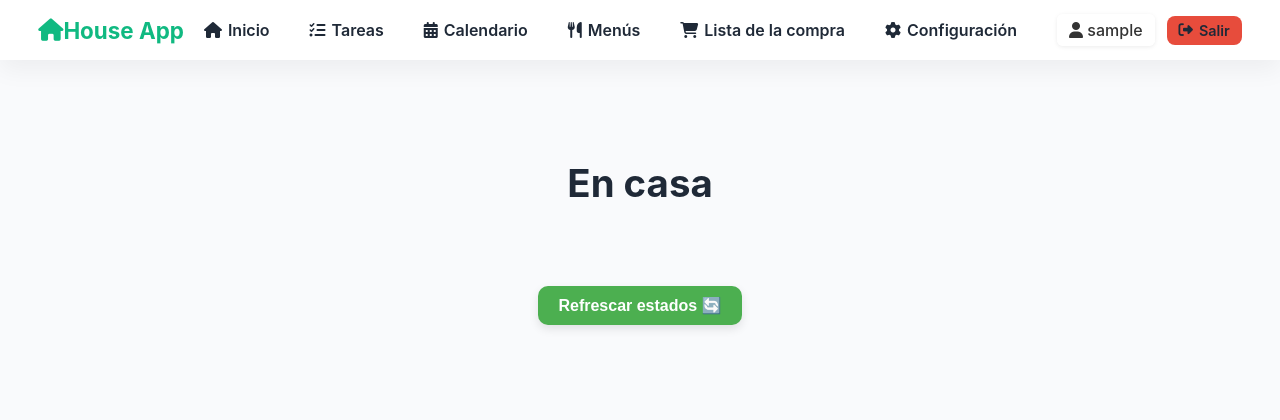
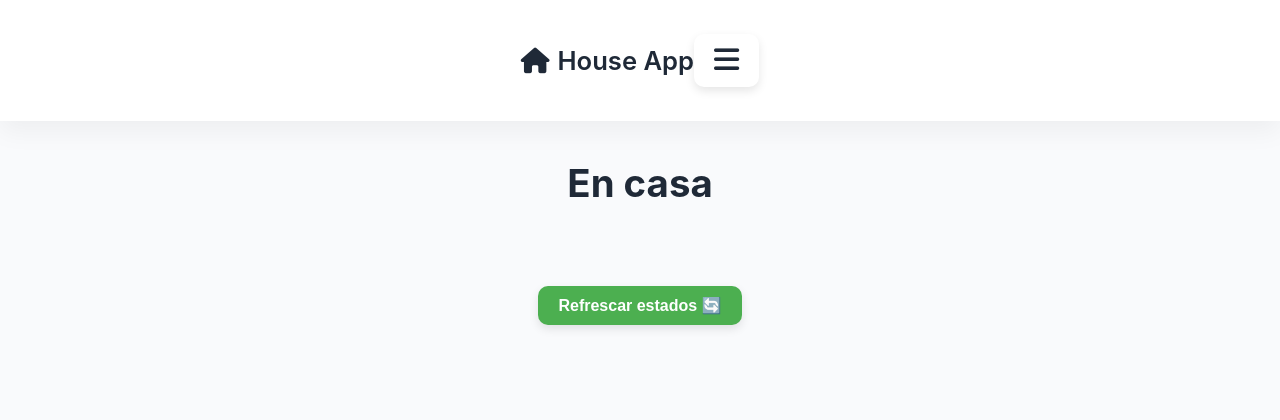
Before and after one commit to Josojmf/APP-CASA, a Flask app: page / in a window 1280 px wide. Shown: the top 420 px of the page. Run offline with Flask 3, Linux system fonts and the light colour scheme; the visitor is signed in with stand-in values (Sample User, id 1); data that the repository does not hold is empty; some libraries are stand-ins or nearby versions.

Commit message:
Fixed mobile navbar

```diff
--- a/app/static/styles/global.css
+++ b/app/static/styles/global.css
@@ -40,33 +40,46 @@ main {
 .logo {
     display: flex;
     align-items: center;
-    font-size: 1.4rem;
-    font-weight: 700;
-    color: #10b981;
+    font-size: 1.6rem;
+    font-weight: 600;
+    gap: 8px;
+    color: #1f2937;
 }
 
+
 .menu-toggle {
-    display: none;
+    font-size: 1.8rem;
     background: none;
     border: none;
-    font-size: 1.8rem;
+    color: #1f2937;
     cursor: pointer;
+    z-index: 1001;
 }
+
 
 /* Navegación */
 .nav-links {
-    display: flex;
-    align-items: center;
-    gap: 20px;
-    list-style: none;
-    padding: 0;
-    margin: 0;
+    flex-direction: column;
+    position: absolute;
+    top: 65px;
+    left: 0;
+    right: 0;
+    background: #ffffff;
+    display: none;
+    box-shadow: 0 8px 25px rgba(0, 0, 0, 0.08);
+    padding: 30px 20px;
+    z-index: 1000;
 }
 
+.nav-links.open {
+    display: flex;
+}
 
 .nav-links li {
-    margin-left: 20px;
+    margin: 12px 0;
+    text-align: center;
 }
+
 
 .nav-links a {
     text-decoration: none;
@@ -314,6 +327,7 @@ button:hover {
     }
 
     .menu-toggle {
+        display: block;
         color: #1f2937;
         align-self: flex-end;
         position: relative;
@@ -373,6 +387,14 @@ button:hover {
     box-shadow: 0 1px 4px rgba(0,0,0,0.08);
 }
 
+.nav-container {
+    display: flex;
+    justify-content: space-between;
+    align-items: center;
+    width: 100%;
+}
+
+
 .nav-user {
     display: flex;
     align-items: center;
--- a/app/templates/layout.html
+++ b/app/templates/layout.html
@@ -24,6 +24,7 @@
                 <button class="menu-toggle" id="menuToggle" aria-label="Abrir menú">
                     <i class="fa fa-bars"></i>
                 </button>
+            </div>
             <ul class="nav-links" id="navLinks">
                 <li><a href="/"><i class="fa-solid fa-home"></i> Inicio</a></li>
                 <li><a href="/tareas"><i class="fa-solid fa-list-check"></i> Tareas</a></li>
@@ -40,8 +41,8 @@
                 </li>
                 {% endif %}
             </ul>
-            </div>
         </nav>
+
     </header>
 
     <main>
@@ -142,4 +143,5 @@
 
     {% block extra_js %}{% endblock %}
 </body>
+
 </html>
```
Lines whose indentation alone changed are shown as unchanged.
